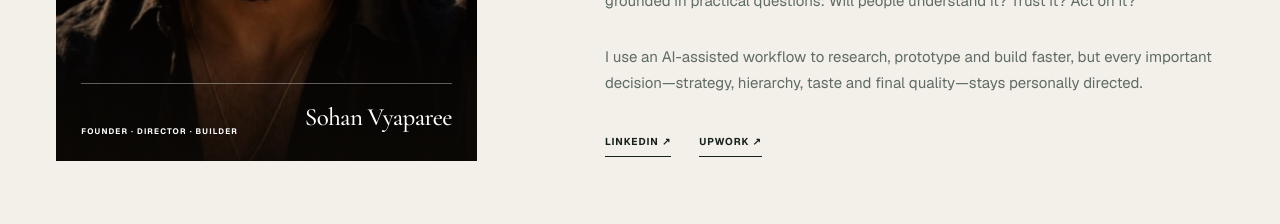
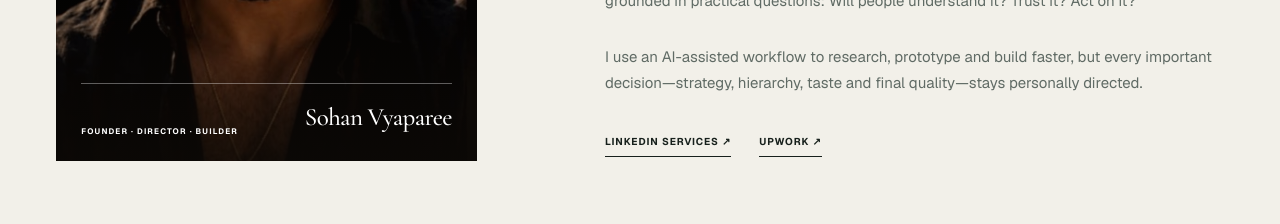
Before and after one commit to xtreme99909-dotcom/sohanvyaparee, a Next.js app: page / in a window 1280 px wide. Shown: the part 9660-9884 px from the top of the page. Built offline with nearby package versions, Linux system fonts and the light colour scheme.

Commit message:
Route prospects to LinkedIn services

```diff
--- a/app/page.tsx
+++ b/app/page.tsx
@@ -308,7 +308,7 @@ export default function Home() {
             <p>I’m Sohan Vyaparee, a website creative director and the founder behind SP Studios and BongFoods. I help founders turn a business idea, offer or outdated presence into one clear, customer-ready website.</p>
             <p>My background in CGI, animation, advertising and art direction gives the work a strong visual point of view. Building and operating my own food business keeps that creativity grounded in practical questions: Will people understand it? Trust it? Act on it?</p>
             <p>I use an AI-assisted workflow to research, prototype and build faster, but every important decision—strategy, hierarchy, taste and final quality—stays personally directed.</p>
-            <div className="about-links"><a href="https://www.linkedin.com/in/sohan-vyaparee-397a29352/" target="_blank" rel="noreferrer">LinkedIn ↗</a><a href="https://www.upwork.com/freelancers/~01b29ff9dfbe850b7b" target="_blank" rel="noreferrer">Upwork ↗</a></div>
+            <div className="about-links"><a href="https://www.linkedin.com/services/page/a8036034688b927420/" target="_blank" rel="noreferrer">LinkedIn services ↗</a><a href="https://www.upwork.com/freelancers/~01b29ff9dfbe850b7b" target="_blank" rel="noreferrer">Upwork ↗</a></div>
           </div>
         </div>
       </section>
--- a/app/project-brief.tsx
+++ b/app/project-brief.tsx
@@ -76,7 +76,7 @@ export function ProjectBrief() {
           <pre>{briefText}</pre>
           <div>
             <button type="button" onClick={copyBrief}>{copied ? 'Brief copied ✓' : 'Copy brief'}</button>
-            <a href="https://www.linkedin.com/in/sohan-vyaparee-397a29352/" target="_blank" rel="noreferrer">Send on LinkedIn ↗</a>
+            <a href="https://www.linkedin.com/services/page/a8036034688b927420/" target="_blank" rel="noreferrer">Send on LinkedIn ↗</a>
             <a href="https://www.upwork.com/freelancers/~01b29ff9dfbe850b7b" target="_blank" rel="noreferrer">Start on Upwork ↗</a>
           </div>
         </div>
```
